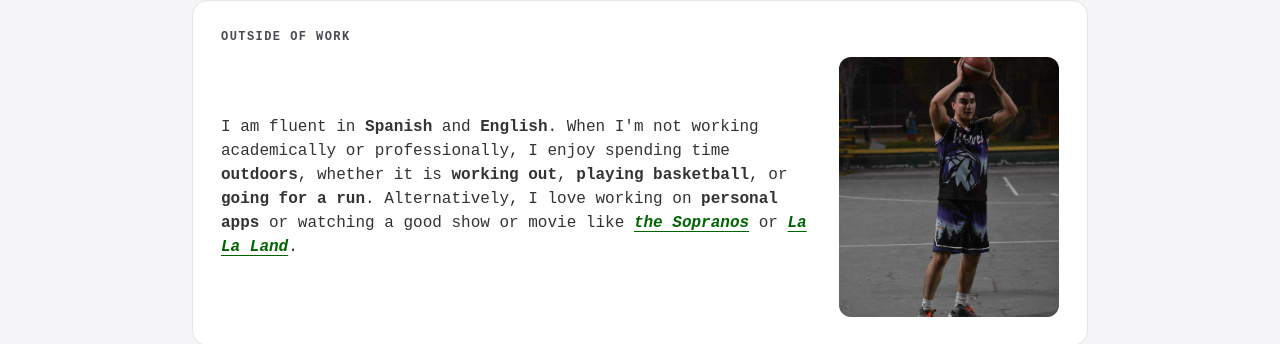
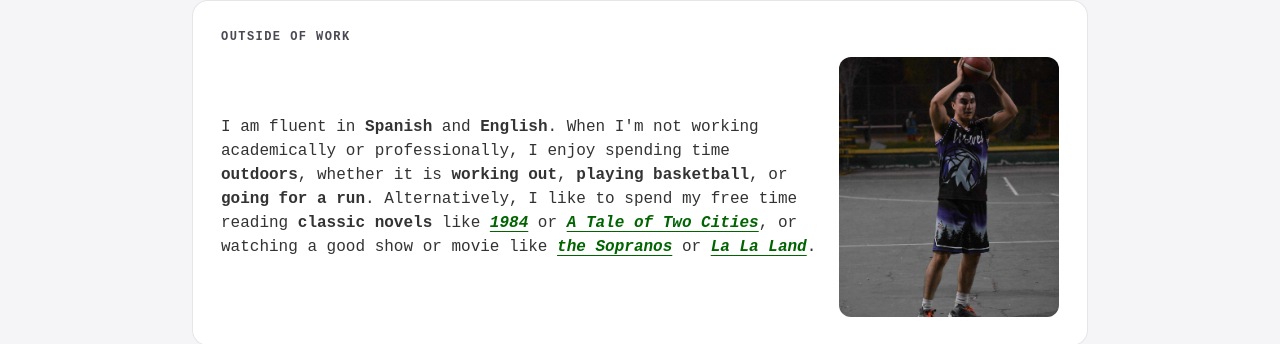
Before and after one commit to LuisFVillalon/LuisV-Portfolio, a Next.js app: page /about in a window 1280 px wide. Shown: the part 2183-2527 px from the top of the page. Built offline with nearby package versions, Linux system fonts and the light colour scheme; no server answers.

Commit message:
fix(about): outside-of-work tile mentions classic novels instead of personal apps

```diff
--- a/src/app/about/page.tsx
+++ b/src/app/about/page.tsx
@@ -49,7 +49,10 @@ export default function AboutPage() {
                                 I am fluent in <strong>Spanish</strong> and <strong>English</strong>. When I&apos;m not working
                                 academically or professionally, I enjoy spending time <strong>outdoors</strong>, whether it is{' '}
                                 <strong>working out</strong>, <strong>playing basketball</strong>, or <strong>going for a run</strong>.
-                                Alternatively, I love working on <strong>personal apps</strong> or watching a good show or movie like{' '}
+                                Alternatively, I like to spend my free time reading <strong>classic novels</strong> like{' '}
+                                <ExternalLink href="https://en.wikipedia.org/wiki/Nineteen_Eighty-Four" italic>1984</ExternalLink> or{' '}
+                                <ExternalLink href="https://en.wikipedia.org/wiki/A_Tale_of_Two_Cities" italic>A Tale of Two Cities</ExternalLink>,
+                                or watching a good show or movie like{' '}
                                 <ExternalLink href="https://www.imdb.com/title/tt0141842/" italic>the Sopranos</ExternalLink> or{' '}
                                 <ExternalLink href="https://www.imdb.com/title/tt3783958/" italic>La La Land</ExternalLink>.
                             </p>
```
